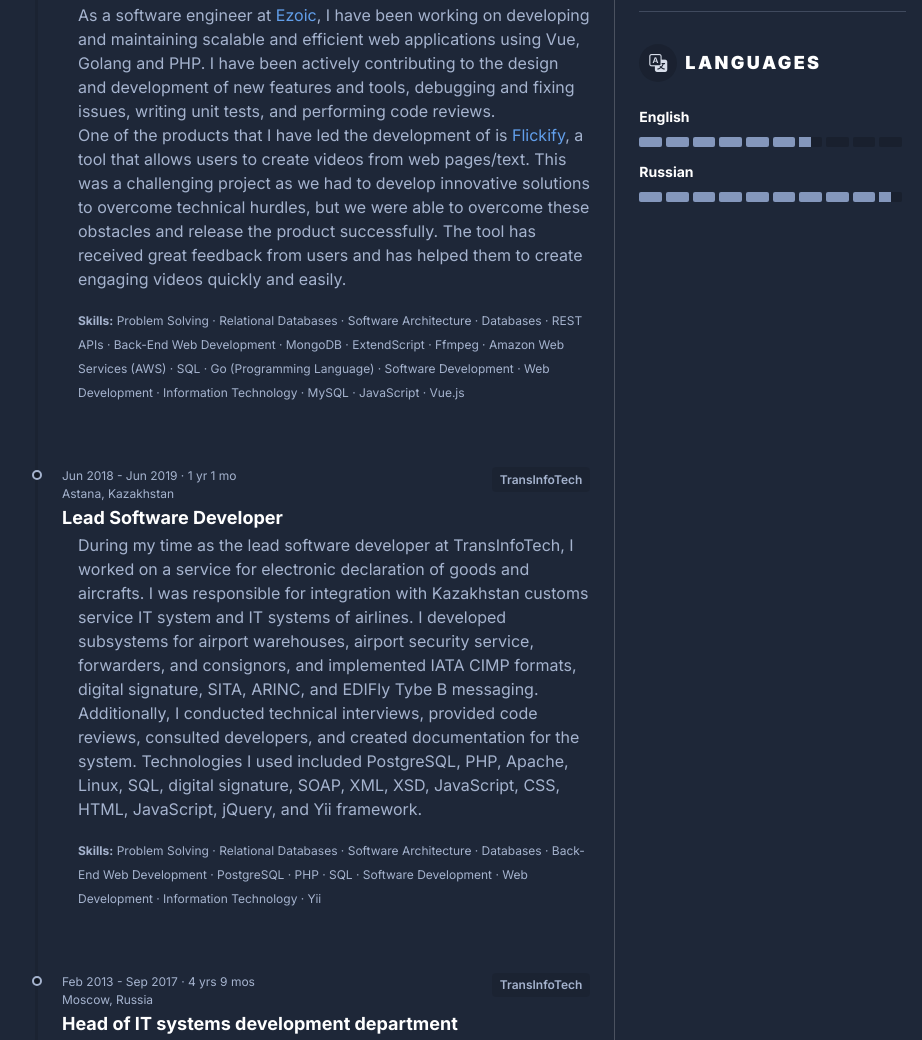
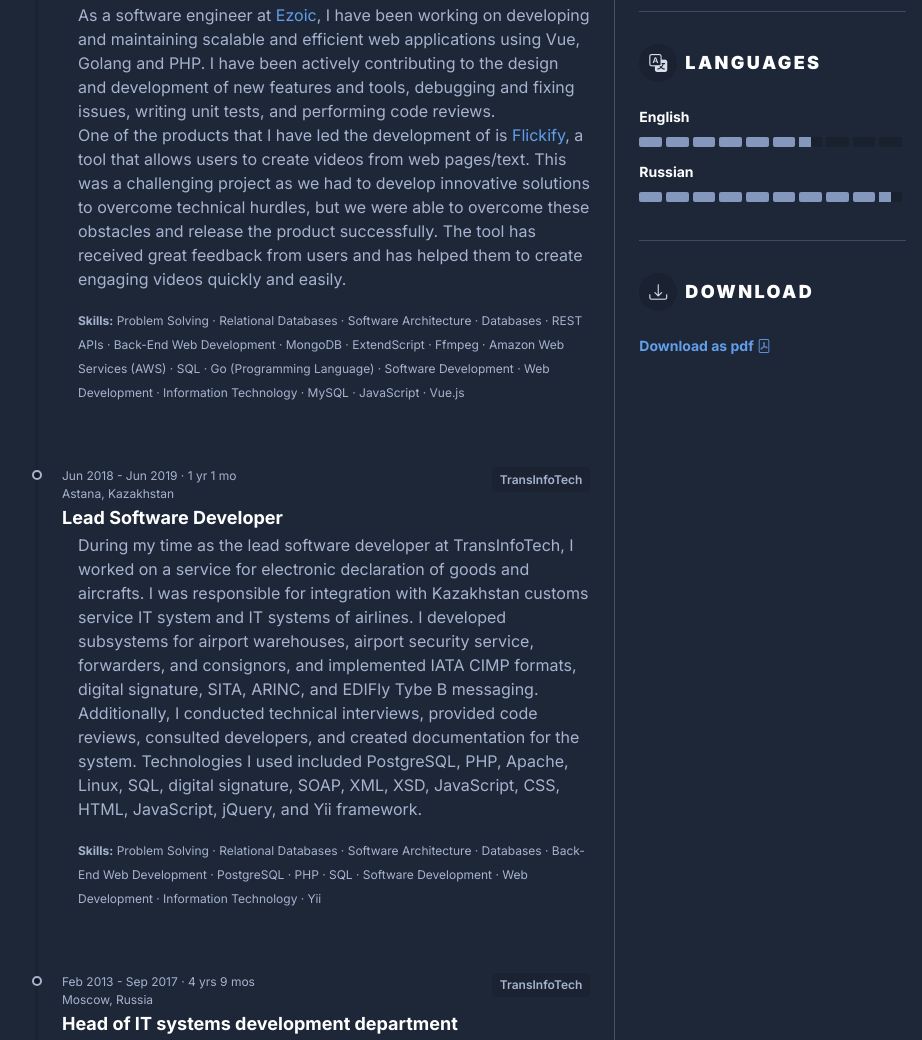
Before and after one commit to RmkvLx/RmkvLx.github.io, a plain HTML site: page index.html in a window 1280 px wide. Shown: the part 1010-2050 px from the top of the page, without its empty margins (176-1098 px from the left). Drawn offline with nearby package versions, Linux system fonts and the light colour scheme.

Commit message:
Download URL

```diff
--- a/index.html
+++ b/index.html
@@ -109,14 +109,16 @@
 												<div class="resume-timeline-item-desc">
 													<div class="resume-timeline-list">
 														<p>
-															As a software engineer at <a href="https://ezoic.com" target="_blank">Ezoic</a>, I have been working on
+															As a software engineer at <a href="https://ezoic.com"
+																target="_blank">Ezoic</a>, I have been working on
 															developing and maintaining scalable and efficient web
 															applications using Vue, Golang and PHP. I have been actively
 															contributing to the design and development of new features
 															and tools, debugging and fixing issues, writing unit
 															tests, and performing code reviews.<br>
 															One of the products that I have led the development of is
-															<a href="https://flickify.com" target="_blank">Flickify</a>, a tool that allows users to create videos from web
+															<a href="https://flickify.com" target="_blank">Flickify</a>,
+															a tool that allows users to create videos from web
 															pages/text. This was a challenging project as we had to
 															develop innovative solutions to overcome technical hurdles,
 															but we were able to overcome these obstacles and release the
@@ -443,6 +445,23 @@
 										</li>
 									</ul>
 								</section>
+
+								<hr>
+
+								<section class="resume-educate-section resume-section">
+									<h3 class="resume-section-heading text-uppercase py-2 py-lg-3 py-3">
+										<i class="resume-section-heading-icon bi bi-download me-2"></i>Download
+									</h3>
+									<ul class="list-unstyled">
+										<li class="mb-2">
+											<div class="resume-degree font-weight-bold">
+												<a href="/assets/download/Alexey_Ermakov_-_SWE.pdf" download>
+													Download as pdf <i class="bi bi-file-pdf"></i>
+												</a>
+											</div>
+										</li>
+									</ul>
+								</section>
 							</div>
 						</div>
 					</div>
```
Also changed, not shown: 1 other file.
